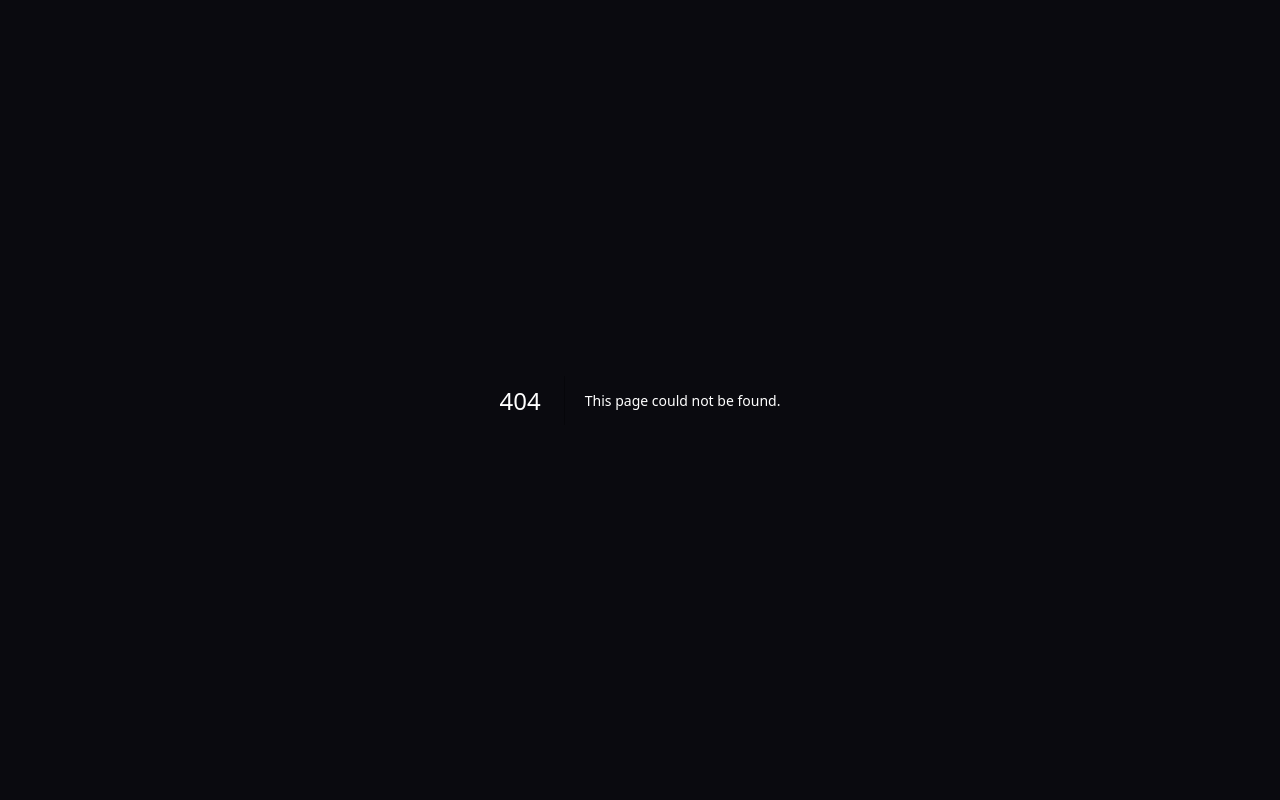
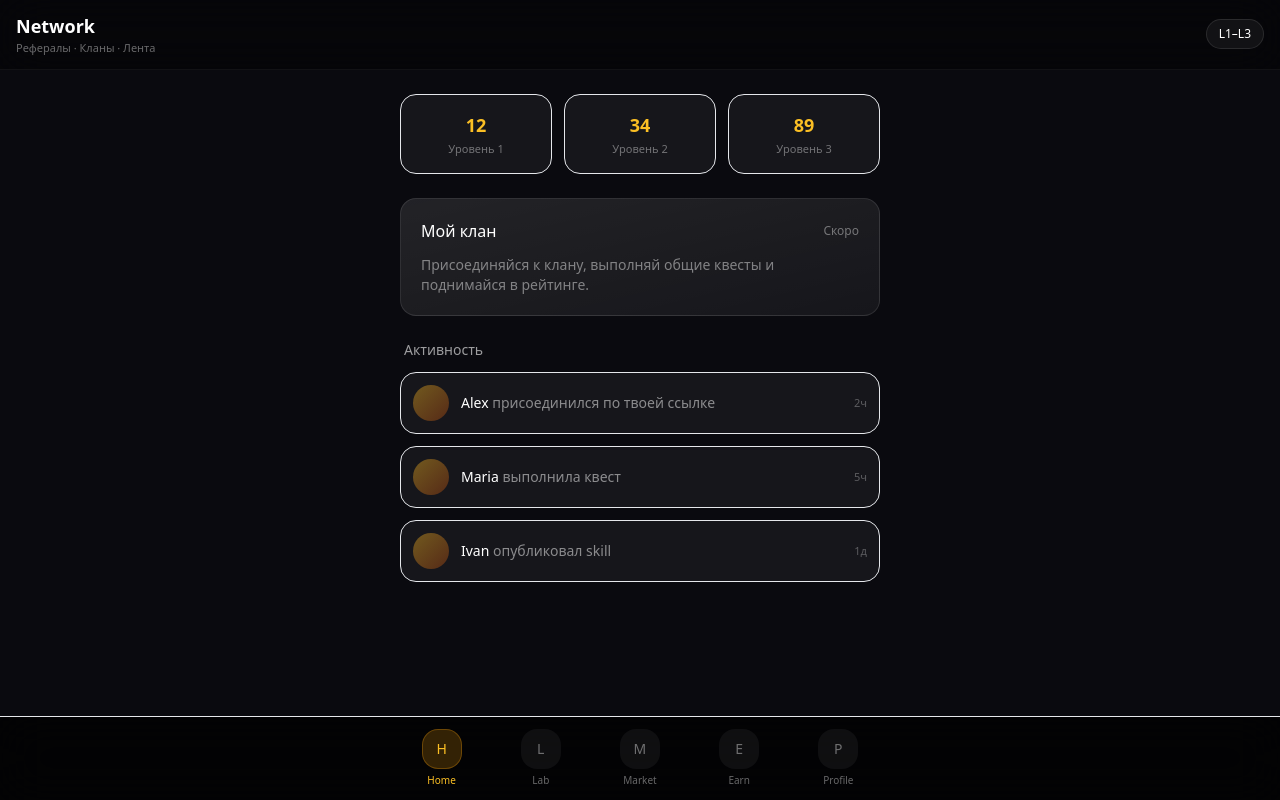
Before and after one commit to letozima220-cmd/Shiva-protocol, a Next.js app: page /network in a window 1280 px wide. Before the commit this address had no page. Built offline with nearby package versions, Linux system fonts and the light colour scheme.

Commit message:
Create NetworkPage component with layout and features
This component renders a network page with a header, stats, clan information, recent activity, and a bottom navigation dock.

```diff
--- /dev/null
+++ b/src/app/network/page.tsx
@@ -0,0 +1,92 @@
+export default function NetworkPage() {
+  return (
+    <main className="min-h-screen bg-[#0a0a0f] text-white pb-24">
+      {/* Header */}
+      <header className="sticky top-0 z-20 backdrop-blur-xl bg-black/40 border-b border-white/5 px-4 py-3 flex items-center justify-between">
+        <div>
+          <h1 className="text-lg font-semibold">Network</h1>
+          <p className="text-[11px] text-white/40">Рефералы · Кланы · Лента</p>
+        </div>
+        <div className="px-3 py-1.5 rounded-full bg-white/5 border border-white/10 text-xs">
+          L1–L3
+        </div>
+      </header>
+
+      <div className="px-4 pt-6 space-y-6 max-w-lg mx-auto">
+        {/* Stats */}
+        <div className="grid grid-cols-3 gap-3">
+          {[
+            { label: "Уровень 1", value: "12" },
+            { label: "Уровень 2", value: "34" },
+            { label: "Уровень 3", value: "89" },
+          ].map((item) => (
+            <div key={item.label} className="rounded-2xl bg-white/5 border border-white/8 py-4 text-center">
+              <div className="text-lg font-semibold text-amber-400">{item.value}</div>
+              <div className="text-[11px] text-white/40 mt-0.5">{item.label}</div>
+            </div>
+          ))}
+        </div>
+
+        {/* Clan */}
+        <section className="rounded-2xl border border-white/10 bg-gradient-to-br from-white/10 to-white/5 p-5">
+          <div className="flex items-center justify-between mb-3">
+            <h2 className="font-medium">Мой клан</h2>
+            <span className="text-xs text-white/40">Скоро</span>
+          </div>
+          <p className="text-sm text-white/45">
+            Присоединяйся к клану, выполняй общие квесты и поднимайся в рейтинге.
+          </p>
+        </section>
+
+        {/* Recent activity */}
+        <div className="space-y-3">
+          <h2 className="text-sm font-medium text-white/60 px-1">Активность</h2>
+          {[
+            { name: "Alex", action: "присоединился по твоей ссылке", time: "2ч" },
+            { name: "Maria", action: "выполнила квест", time: "5ч" },
+            { name: "Ivan", action: "опубликовал skill", time: "1д" },
+          ].map((item, i) => (
+            <div
+              key={i}
+              className="flex items-center gap-3 p-3 rounded-2xl bg-white/5 border border-white/8"
+            >
+              <div className="w-9 h-9 rounded-full bg-gradient-to-br from-amber-400/40 to-orange-600/30" />
+              <div className="flex-1 min-w-0">
+                <p className="text-sm">
+                  <span className="font-medium">{item.name}</span>{" "}
+                  <span className="text-white/50">{item.action}</span>
+                </p>
+              </div>
+              <span className="text-[11px] text-white/30">{item.time}</span>
+            </div>
+          ))}
+        </div>
+      </div>
+
+      {/* Bottom dock */}
+      <nav className="fixed bottom-0 left-0 right-0 z-30 border-t border-white/8 bg-black/70 backdrop-blur-xl">
+        <div className="max-w-lg mx-auto flex items-center justify-around py-3 px-2">
+          {["Home", "Lab", "Market", "Earn", "Profile"].map((label) => (
+            <button
+              key={label}
+              className={`flex flex-col items-center gap-1 min-w-[56px] ${
+                label === "Home" ? "text-amber-400" : "text-white/40"
+              }`}
+            >
+              <div
+                className={`w-10 h-10 rounded-2xl flex items-center justify-center text-sm ${
+                  label === "Home"
+                    ? "bg-amber-500/20 border border-amber-500/30"
+                    : "bg-white/5"
+                }`}
+              >
+                {label[0]}
+              </div>
+              <span className="text-[10px]">{label}</span>
+            </button>
+          ))}
+        </div>
+      </nav>
+    </main>
+  );
+}
```
